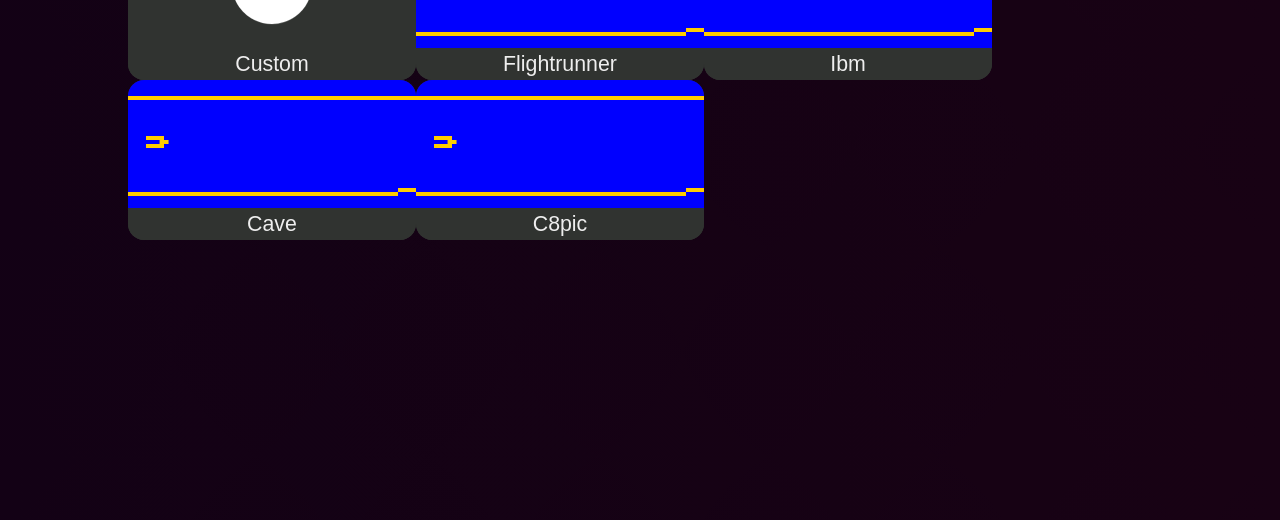
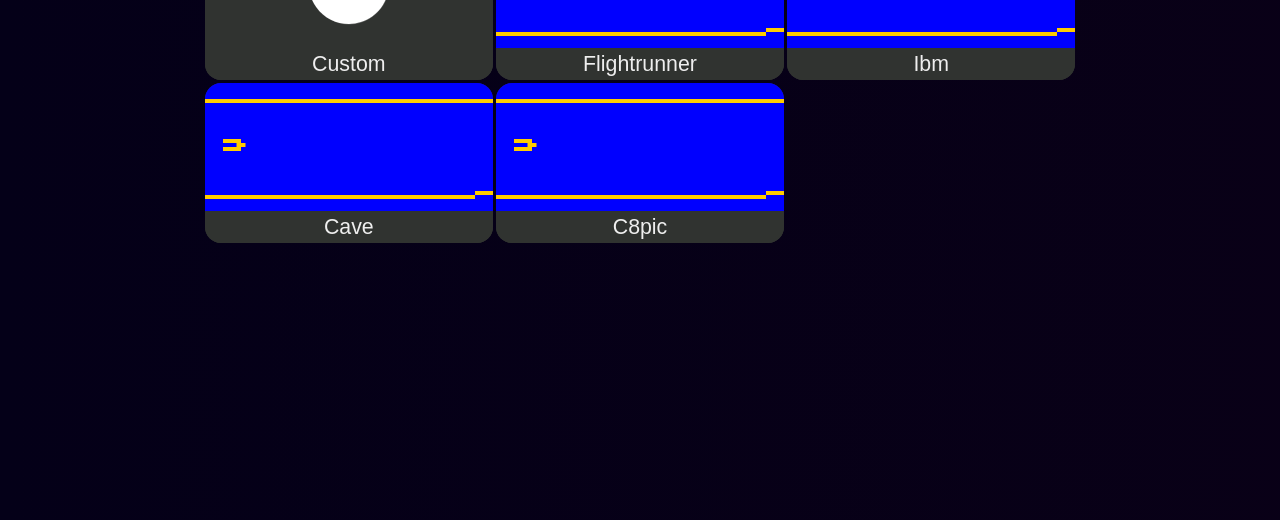
Before and after one commit to BrunoHenriqu2/chipex-8, a website with bundled scripts: page public/index.html in a window 1280 px wide. Shown: the part 224-744 px from the top of the page. Built offline with nearby package versions, Linux system fonts and the light colour scheme; grey boxes are pictures that could not be loaded; a web font is replaced by a local one.

Commit message:
New search in front-end!

```diff
--- a/public/css/index.css
+++ b/public/css/index.css
@@ -11,13 +11,12 @@
     }
 }
 
-#games {
-    & div:not(.game) {
-        display: flex;
-        justify-content: left;
-        flex-wrap: wrap;
-        max-width: 80dvw;
-    }
+#games-library {
+    display: grid;
+    grid-template-columns: repeat(auto-fill, 18rem);
+    gap: .2rem;
+    justify-content: center;
+    max-width: 80dvw;
 }
 
 .game {
@@ -87,15 +86,23 @@
     }
 }
 
+.game-hidden {
+    display: none;
+}
+
 @media (max-width: 880px) {
-    #games {
-
-    }
+    #games {}
 }
 
 @keyframes gameGrowUp {
+    0% {
+        width: 0;
+        height: 0;
+        opacity: 0;
+    }
     100% {
         height: 10rem;
         width: 18rem;
+        opacity: 1;
     }
 }
--- a/public/css/style.css
+++ b/public/css/style.css
@@ -18,7 +18,7 @@ body {
     min-height: 100dvh;
     color: var(--secondary-color);
     background-size: 400%;
-    animation: grad 10s ease infinite;
+    /* animation: grad 10s ease infinite; */
 }
 
 footer {
--- a/public/games.json
+++ b/public/games.json
@@ -12,7 +12,7 @@
     },
     {
         "name": "Ibm",
-        "description": "A rom for testing",
+        "description": "A rom for testing/debug",
         "preview": "/img/gamePreview/Flightrunner.png",
         "keys": [
             "5",
--- a/public/js/index.js
+++ b/public/js/index.js
@@ -4,6 +4,8 @@ const dom = {
     _ui: {
         chipexNav: document.querySelector("#chipex-nav"),
         chipexNavButton: document.querySelector("#chipex-nav-button"),
+        searchBar: document.querySelector("#search-bar"),
+        searchInput: document.querySelector("#search-input"),
         games: document.querySelector("#games"),
         gamesLibrary: document.querySelector("#games-library"),
         customRom: document.querySelector("#custom-rom")
@@ -19,14 +21,28 @@ const dom = {
 
             this._ui.chipexNav.classList.remove("chipex-nav-opened")
         })
+        this._ui.searchInput.addEventListener("input", (e) => {
+            const currentValue = this._ui.searchInput.value
+            const gameNodes = Array.from(this._ui.gamesLibrary.children)
+            //console.log(gameNodes)
+
+            //if (currentValue === "") {
+                gameNodes.forEach(node => {
+                    node.classList.remove("game-hidden")
+                })
+                //return
+            //}
+
+            gameNodes.forEach(node => {
+                if (node.id !== "custom-rom" && !node.innerHTML.toLowerCase().includes(currentValue.toLowerCase())) {
+                    node.classList.add("game-hidden")
+                }
+            })
+        })
     },
 
     _actions() {
         const loadGames = () => {
-            // const { sucess, result } = safeOperation.pcall(() => {
-            //     throw new Error("teste")
-            // })
-            // console.log(sucess, result)
             safeOperation.retry(async () => {
                 const res = await fetch("/games.json")
 
@@ -59,7 +75,12 @@ const dom = {
             }, 5)
         }
 
+        const loadSearch = () => {
+
+        }
+
         loadGames()
+        loadSearch()
     },
 
     init() {
```
